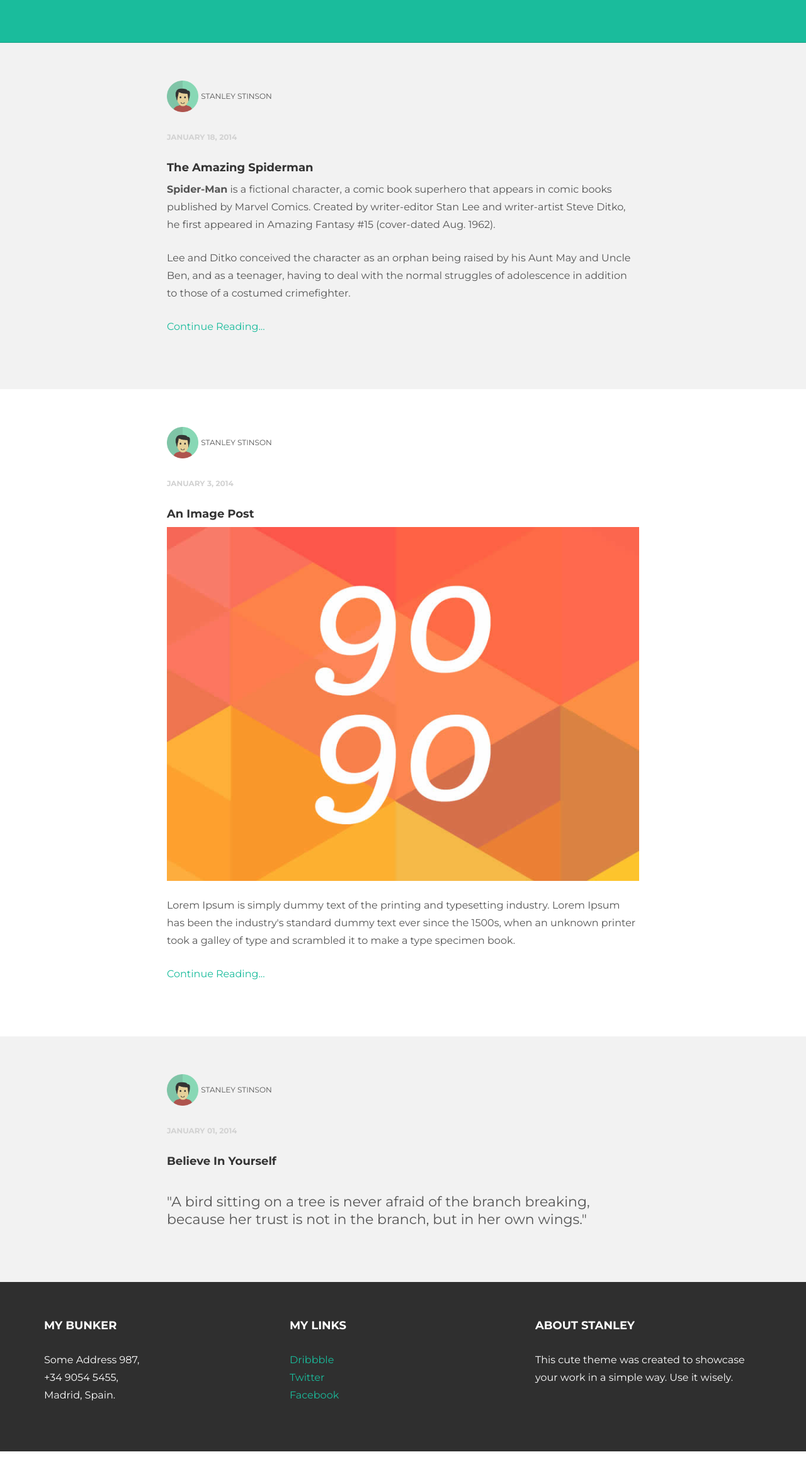
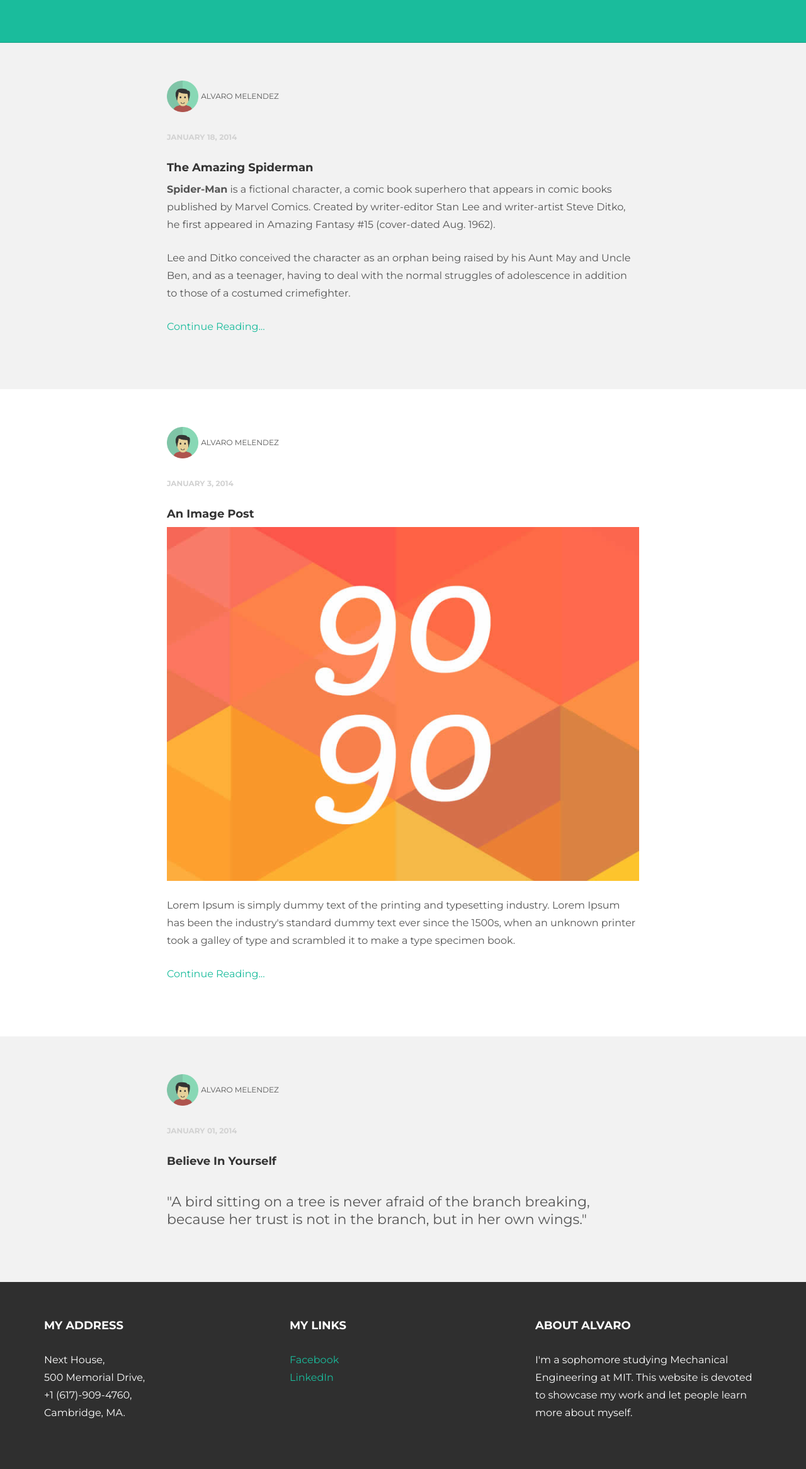
Before and after one commit to ajmel/ajmel.me, a plain HTML site: page docs/blog.html in a window 1280 px wide. Shown: the part 123-2456 px from the top of the page at 63% size. Before the commit the page ends 2428 px from the top, so only its background shows below. Drawn offline with nearby package versions, Linux system fonts and the light colour scheme.

Commit message:
updated the template

```diff
--- a/docs/blog.html
+++ b/docs/blog.html
@@ -8,7 +8,7 @@
     <meta name="author" content="">
     <link rel="shortcut icon" href="../../docs-assets/ico/favicon.png">
 
-    <title>STANLEY - Free Bootstrap Theme </title>
+    <title>Alvaro J. Melendez</title>
 
     <!-- Bootstrap core CSS -->
     <link href="assets/css/bootstrap.css" rel="stylesheet">
@@ -37,7 +37,7 @@
             <span class="icon-bar"></span>
             <span class="icon-bar"></span>
           </button>
-          <a class="navbar-brand" href="index.html">STANLEY</a>
+          <a class="navbar-brand" href="index.html">AJMEL</a>
         </div>
         <div class="navbar-collapse collapse">
           <ul class="nav navbar-nav navbar-right">
@@ -56,7 +56,7 @@
 	    <div class="container">
 			<div class="row">
 				<div class="col-lg-8 col-lg-offset-2">
-					<p><img src="assets/img/user.png" width="50px" height="50px"> <ba>Stanley Stinson</ba></p>
+					<p><img src="assets/img/user.png" width="50px" height="50px"> <ba>Alvaro Melendez</ba></p>
 					<p><bd>January 18, 2014</bd></p>
 					<h4>The Amazing Spiderman</h4>
 					<p><b>Spider-Man</b> is a fictional character, a comic book superhero that appears in comic books published by Marvel Comics. Created by writer-editor Stan Lee and writer-artist Steve Ditko, he first appeared in Amazing Fantasy #15 (cover-dated Aug. 1962). </p>
@@ -73,7 +73,7 @@
 	    <div class="container">
 			<div class="row">
 				<div class="col-lg-8 col-lg-offset-2">
-					<p><img src="assets/img/user.png" width="50px" height="50px"> <ba>Stanley Stinson</ba></p>
+					<p><img src="assets/img/user.png" width="50px" height="50px"> <ba>Alvaro Melendez</ba></p>
 					<p><bd>January 3, 2014</bd></p>
 					<h4>An Image Post</h4>
 					<p><img class="img-responsive" src="assets/img/blog01.jpg" alt=""></p>
@@ -90,7 +90,7 @@
 	    <div class="container">
 			<div class="row">
 				<div class="col-lg-8 col-lg-offset-2">
-					<p><img src="assets/img/user.png" width="50px" height="50px"> <ba>Stanley Stinson</ba></p>
+					<p><img src="assets/img/user.png" width="50px" height="50px"> <ba>Alvaro Melendez</ba></p>
 					<p><bd>January 01, 2014</bd></p>
 					<h4>Believe In Yourself</h4>
 					<p class="bq">"A bird sitting on a tree is never afraid of the branch breaking, because her trust is not in the branch, but in her own wings."</p>
@@ -108,26 +108,26 @@
 		<div class="container">
 			<div class="row">
 				<div class="col-lg-4">
-					<h4>My Bunker</h4>
+					<h4>My Address</h4>
 					<p>
-						Some Address 987,<br/>
-						+34 9054 5455, <br/>
-						Madrid, Spain.
+						Next House,<br/>
+						500 Memorial Drive, <br/>
+						+1 (617)-909-4760, <br/>
+						Cambridge, MA.
 					</p>
 				</div><!-- /col-lg-4 -->
 
 				<div class="col-lg-4">
 					<h4>My Links</h4>
 					<p>
-						<a href="#">Dribbble</a><br/>
-						<a href="#">Twitter</a><br/>
-						<a href="#">Facebook</a>
+						<a href="https://www.facebook.com/alvaro.j.melendez">Facebook</a><br/>
+						<a href="https://www.linkedin.com/profile/preview?locale=en_US&trk=prof-0-sb-preview-primary-button">LinkedIn</a><br/>
 					</p>
 				</div><!-- /col-lg-4 -->
 
 				<div class="col-lg-4">
-					<h4>About Stanley</h4>
-					<p>This cute theme was created to showcase your work in a simple way. Use it wisely.</p>
+					<h4>About Alvaro</h4>
+					<p>I'm a sophomore studying Mechanical Engineering at MIT. This website is devoted to showcase my work and let people learn more about myself.</p>
 				</div><!-- /col-lg-4 -->
 
 			</div>
```
Also changed, not shown: docs/blog01.html (+11 -11 lines), docs/contact.html (+10 -10 lines), docs/index.html (+14 -15 lines), docs/work.html (+11 -12 lines).
